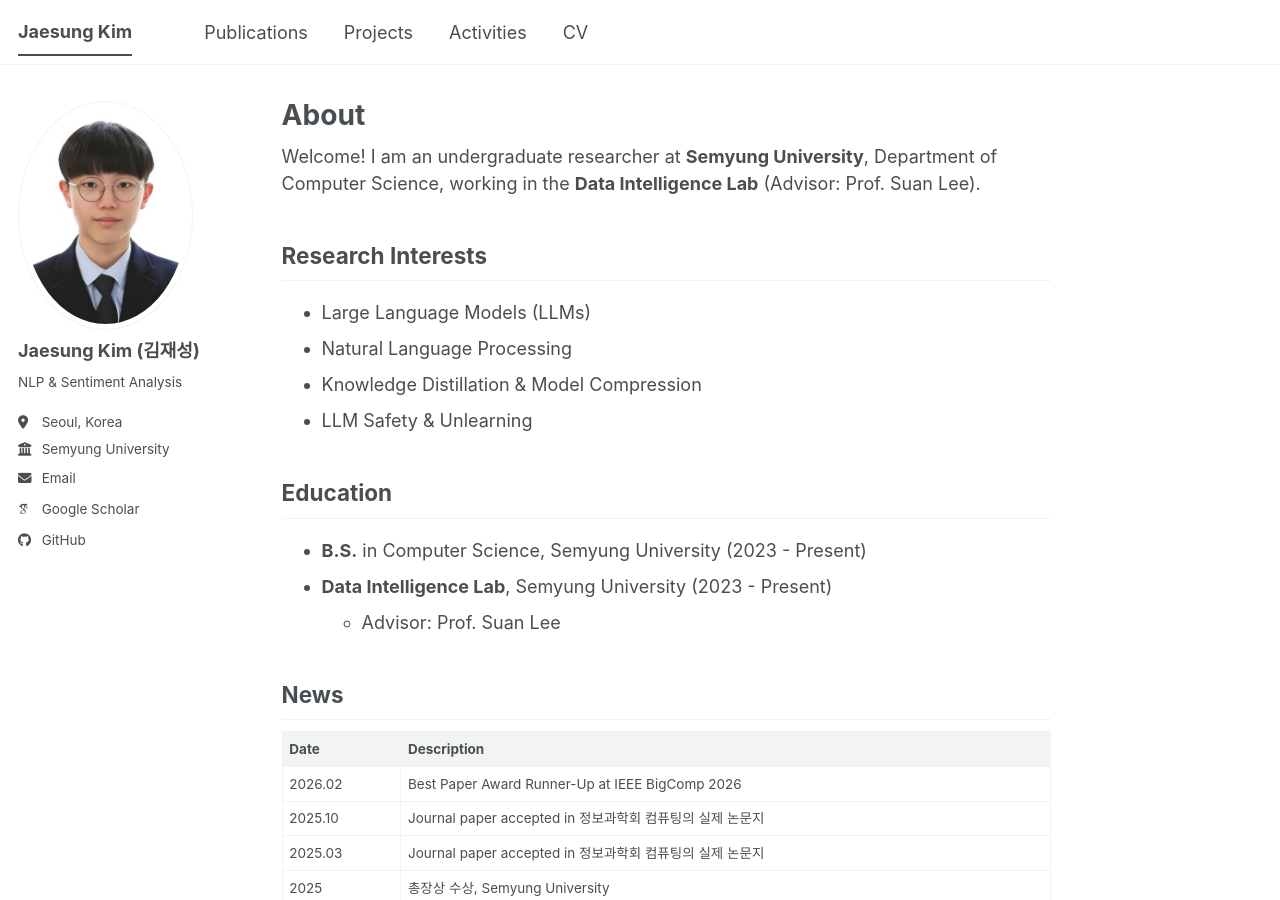
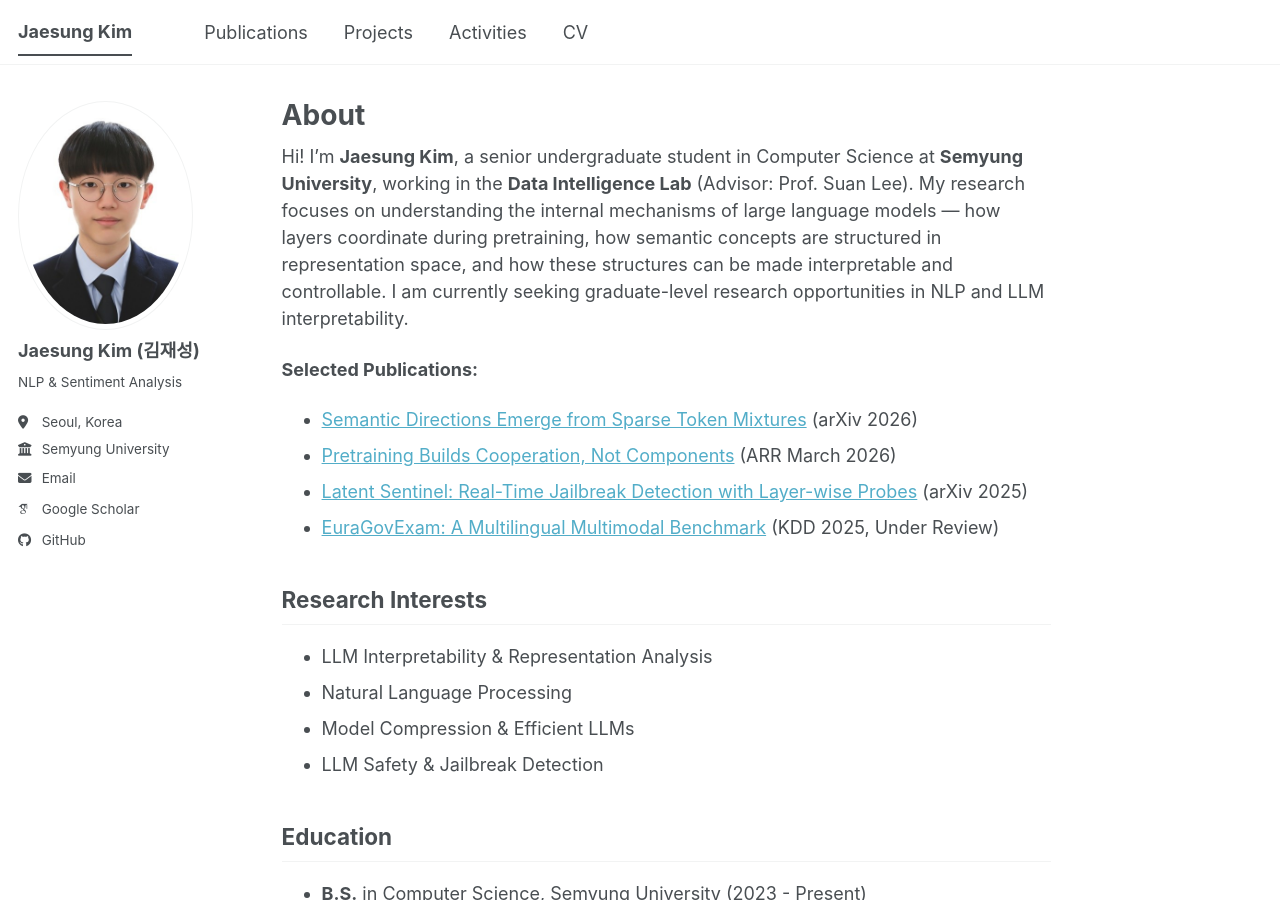
Before and after one commit to thisiskorea/CV, a Jekyll site: the page built from _pages/about.md, in a window 1280 px wide and 900 px high. Built offline with Jekyll 4.4.1, drawn with Linux system fonts in a browser that asks for light colours; some web fonts are replaced; a script bundle is joined from its source files by our own code; library files that are not in the unit come from our copies.

Commit message:
Update intro with research focus and selected publications
https://claude.ai/code/session_01CU9SVkWVuVsgHzfbJU88mX

```diff
--- a/_pages/about.md
+++ b/_pages/about.md
@@ -7,14 +7,20 @@ redirect_from:
   - /about.html
 ---
 
-Welcome! I am an undergraduate researcher at **Semyung University**, Department of Computer Science, working in the **Data Intelligence Lab** (Advisor: Prof. Suan Lee).
+Hi! I'm **Jaesung Kim**, a senior undergraduate student in Computer Science at **Semyung University**, working in the **Data Intelligence Lab** (Advisor: Prof. Suan Lee). My research focuses on understanding the internal mechanisms of large language models — how layers coordinate during pretraining, how semantic concepts are structured in representation space, and how these structures can be made interpretable and controllable. I am currently seeking graduate-level research opportunities in NLP and LLM interpretability.
+
+**Selected Publications:**
+- [Semantic Directions Emerge from Sparse Token Mixtures](/CV/publication/2026-semantic-directions) (arXiv 2026)
+- [Pretraining Builds Cooperation, Not Components](/CV/publication/2025-lie-brackets) (ARR March 2026)
+- [Latent Sentinel: Real-Time Jailbreak Detection with Layer-wise Probes](/CV/publication/2025-latent-sentinel) (arXiv 2025)
+- [EuraGovExam: A Multilingual Multimodal Benchmark](/CV/publication/2025-euragovexam) (KDD 2025, Under Review)
 
 ## Research Interests
 
-- Large Language Models (LLMs)
+- LLM Interpretability & Representation Analysis
 - Natural Language Processing
-- Knowledge Distillation & Model Compression
-- LLM Safety & Unlearning
+- Model Compression & Efficient LLMs
+- LLM Safety & Jailbreak Detection
 
 ## Education
 
```
